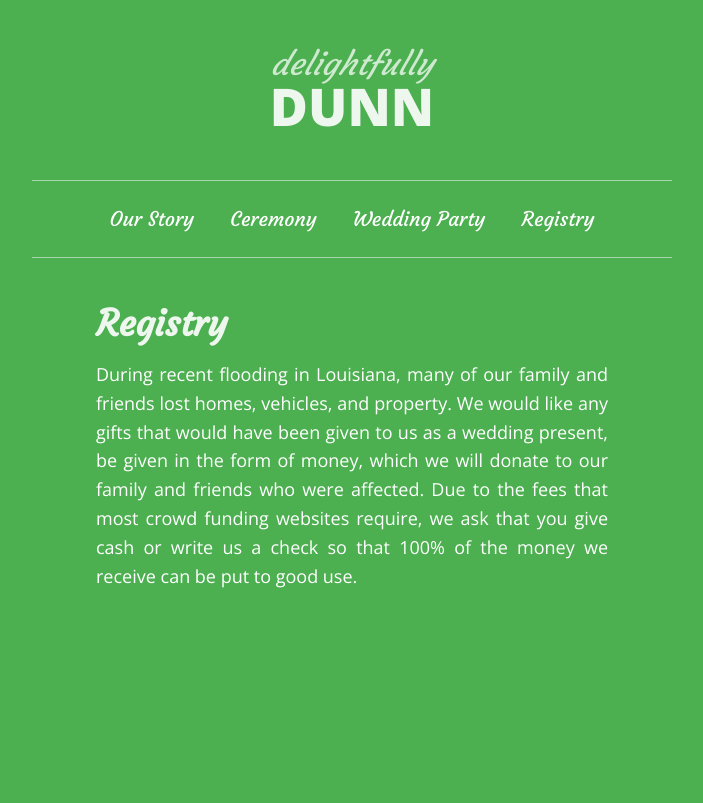
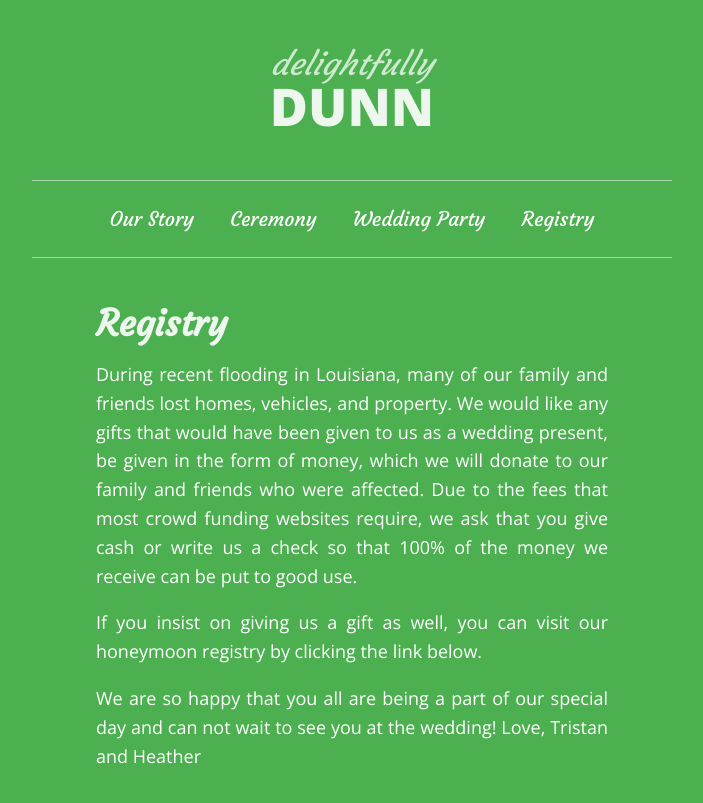
Before and after one commit to tristandunn/delightfullydunn.com, a Jekyll site: the page built from registry.html, in a window 1280 px wide. Shown: the top 803 px of the page, without its empty margins (288-991 px from the left). Built offline with Jekyll 4.4.1, drawn with Linux system fonts in a browser that asks for light colours.

Commit message:
Update registry.html

```diff
--- a/registry.html
+++ b/registry.html
@@ -6,4 +6,8 @@ title: Registry
   <h1>Registry</h1>
 
   <p>During recent flooding in Louisiana, many of our family and friends lost homes, vehicles, and property.  We would like any gifts that would have been given to us as a wedding present, be given in the form of money, which we will donate to our family and friends who were affected.  Due to the fees that most crowd funding websites require, we ask that you give cash or write us a check so that 100% of the money we receive can be put to good use.</p>
+  <p>If you insist on giving us a gift as well, you can visit our honeymoon registry by clicking the link below.</p>
+  <p>We are so happy that you all are being a part of our special day and can not wait to see you at the wedding!
+     Love,
+     Tristan and Heather</p>
 </section>
```
